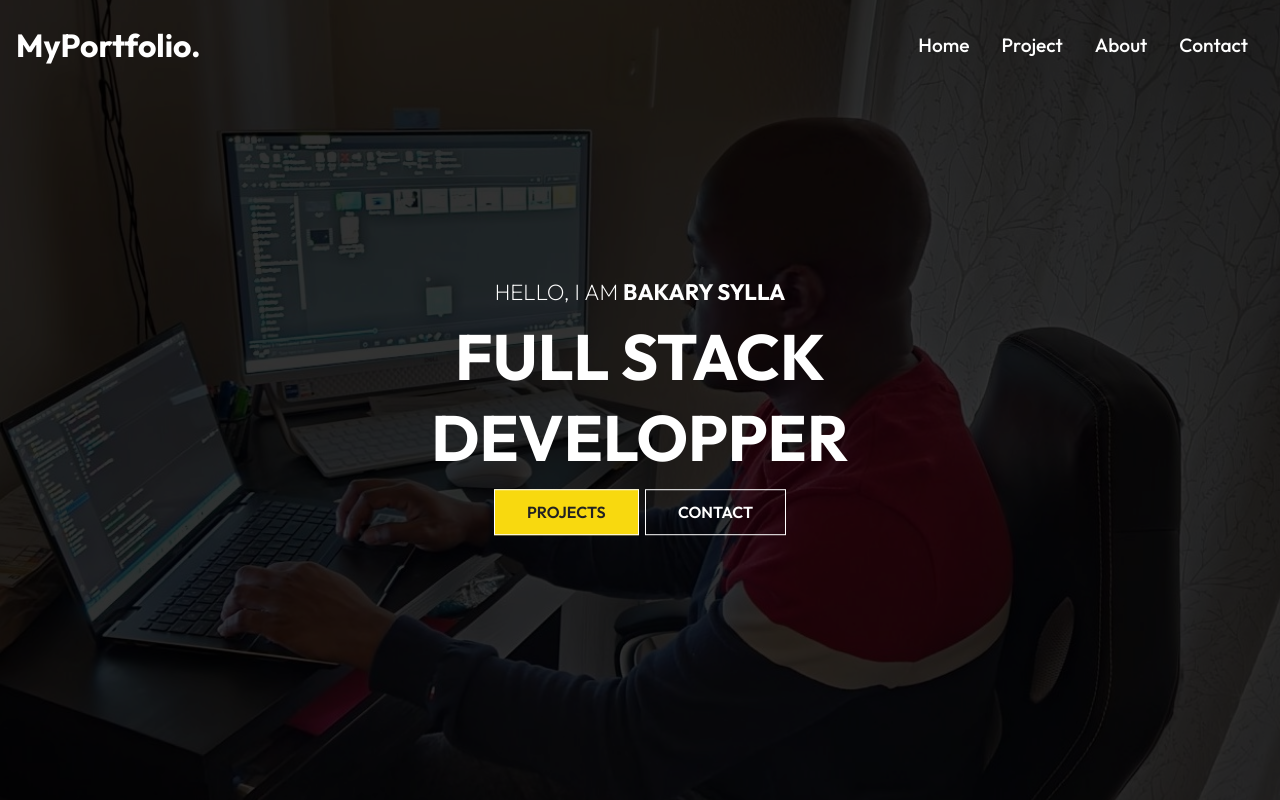
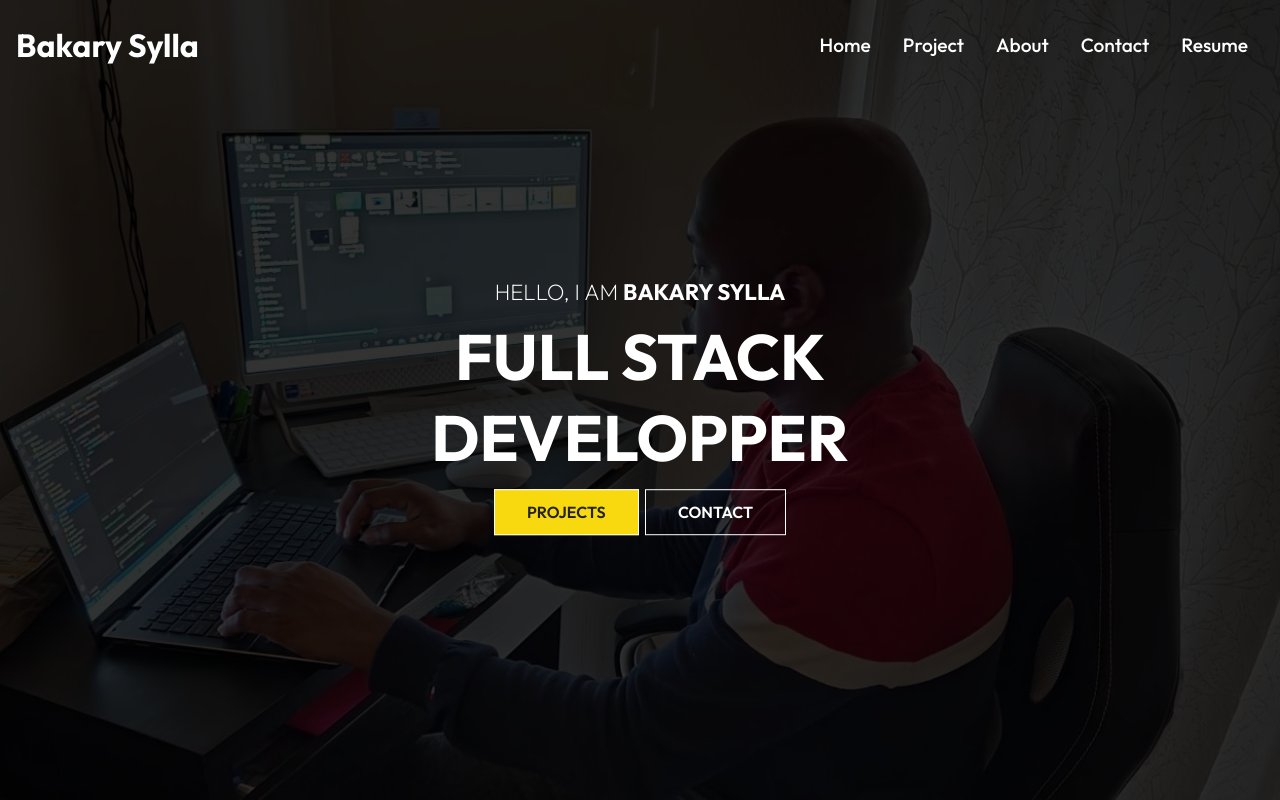
Before and after one commit to Abou2022/second-reactportfolio, a React (Create React App) app: page / in a window 1280 px wide. Shown: the top 800 px of the page. Built offline with nearby package versions, Linux system fonts and the light colour scheme; a web font is replaced by a local one.

Commit message:
resume add to navbar

```diff
--- a/src/components/navbar/Navbar.js
+++ b/src/components/navbar/Navbar.js
@@ -27,7 +27,7 @@ const Navbar = () => {
   return (
     <div className={color ? "header header-bg" : "header"}>
       <Link to="/">
-        <h1>MyPortfolio.</h1>
+        <h1>Bakary Sylla</h1>
       </Link>
       {/* Create a class to style the navbar */}
       {/* add if condition to display menu when you click on burguer icons  */}
@@ -43,6 +43,9 @@ const Navbar = () => {
         </li>
         <li>
           <Link to="/contact">Contact</Link>
+        </li>
+        <li>
+          <Link to="">Resume</Link>
         </li>
       </ul>
       {/* Add icons bambuger bar */}
```
